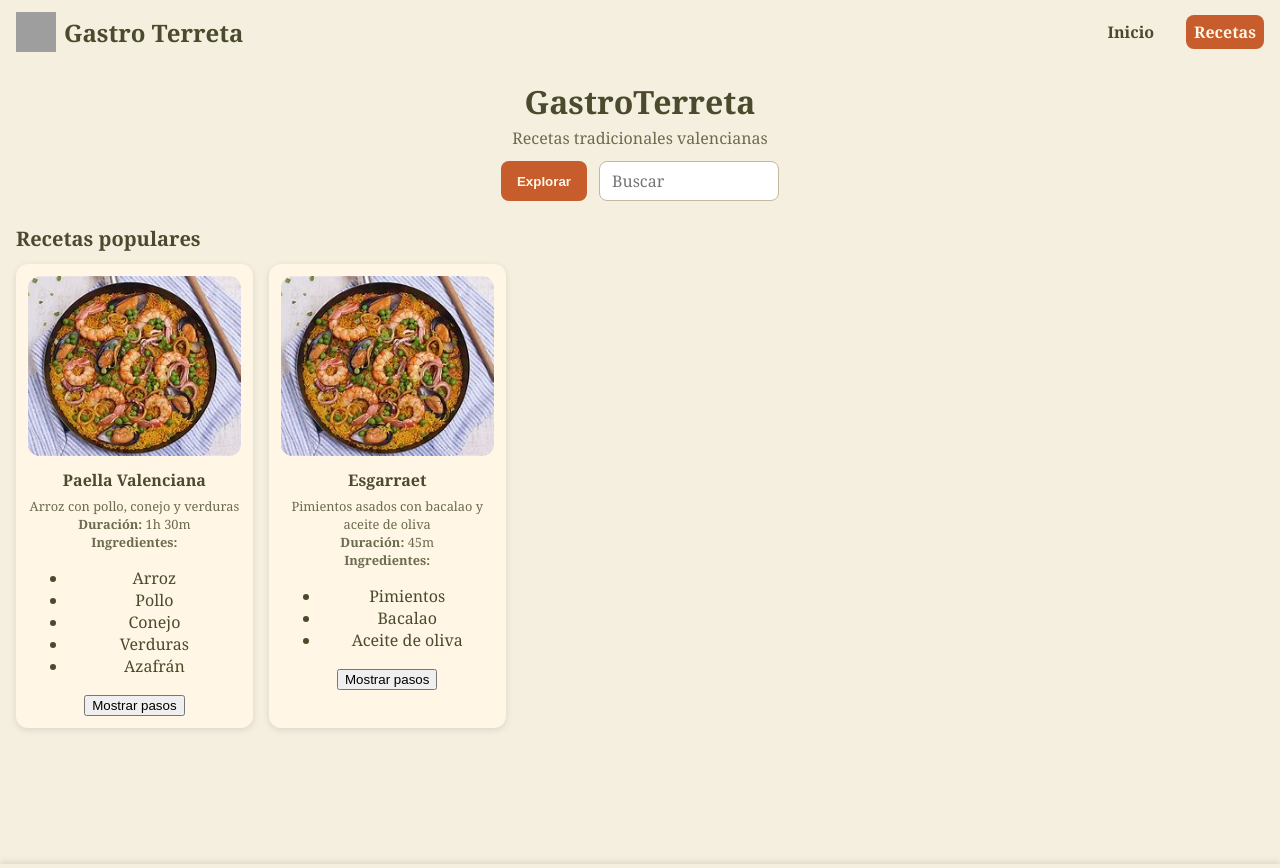
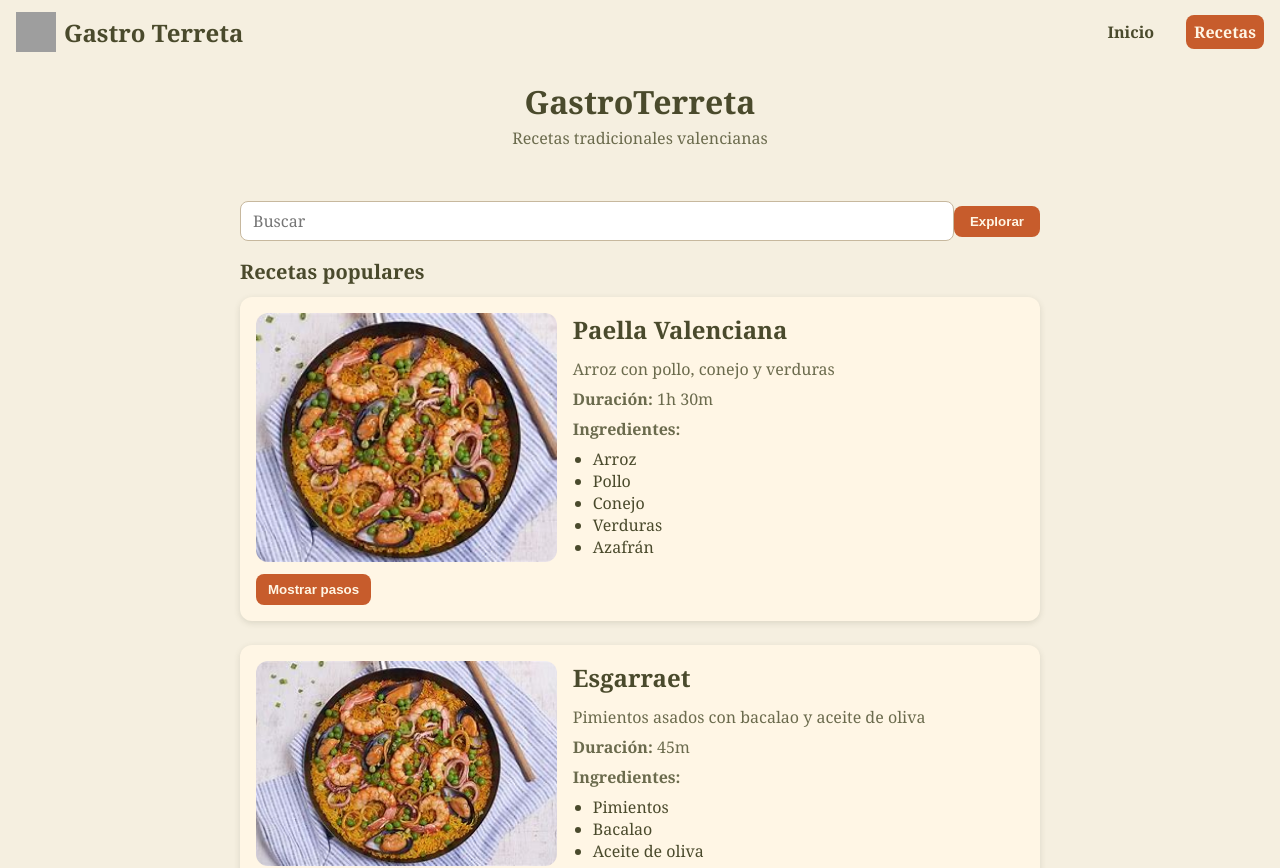
Before and after one commit to Pablops2219/LeviticoFrontEnd, an Angular app: page /recipes in a window 1280 px wide. Shown: the top 868 px of the page. Built offline with nearby package versions, Linux system fonts and the light colour scheme; grey boxes are pictures that could not be loaded.

Commit message:
ajuste distribucion componente listado

```diff
--- a/src/app/reciepe-list/reciepe-list.component.css
+++ b/src/app/reciepe-list/reciepe-list.component.css
@@ -6,6 +6,18 @@
   font-family: 'Georgia', serif;
   color: #4a4a2c;
   min-height: 100vh;
+  display: flex;
+  flex-direction: column; /* Aseguramos que los elementos estén uno debajo del otro */
+}
+
+.header-section {
+  display: flex;
+  flex-direction: column;
+  align-items: center;
+  gap: 16px;
+  width: 100%;
+  max-width: 800px;
+  margin: 0 auto;
 }
 
 .recipe-header {
@@ -26,11 +38,23 @@
   color: #6b6b4d;
 }
 
-.search-explore {
+.search-bar-container {
   display: flex;
-  justify-content: center;
-  gap: 12px;
-  margin-top: 8px;
+  justify-content: space-between;
+  align-items: center;
+  width: 100%;
+  max-width: 800px;
+  margin: 0 auto;
+}
+
+.search-bar-container input[type="search"] {
+  padding: 8px 12px;
+  border-radius: 8px;
+  border: 1px solid #c7b89e;
+  font-size: 1rem;
+  width: 100%; /* Ajusta el ancho según sea necesario */
+  font-family: 'Georgia', serif;
+  color: #4a4a2c;
 }
 
 .explore-btn {
@@ -48,14 +72,10 @@
   background-color: #a04a24;
 }
 
-input[type="search"] {
-  padding: 8px 12px;
-  border-radius: 8px;
-  border: 1px solid #c7b89e;
-  font-size: 1rem;
-  width: 180px;
-  font-family: 'Georgia', serif;
-  color: #4a4a2c;
+.popular-recipes {
+  width: 100%;
+  max-width: 800px;
+  margin: 0 auto;
 }
 
 .popular-recipes h2 {
@@ -66,42 +86,123 @@ input[type="search"] {
   text-align: left;
 }
 
-.recipes-grid {
-  display: grid;
-  grid-template-columns: repeat(auto-fill, minmax(220px, 1fr));
-  gap: 16px;
+.recipes-column {
+  display: flex;
+  flex-direction: column;
+  gap: 24px;
 }
 
 .recipe-card {
   background-color: #fff6e5;
   border-radius: 12px;
   box-shadow: 0 2px 6px rgba(74, 74, 44, 0.15);
-  padding: 12px;
+  padding: 16px;
   cursor: pointer;
   transition: transform 0.2s ease;
-  text-align: center;
+  text-align: left;
+  min-width: 100%; /* Todas las tarjetas tienen el mismo ancho */
+  max-width: 800px; /* Ancho máximo para responsividad */
+  margin: 0 auto; /* Centrar las tarjetas horizontalmente */
 }
 
 .recipe-card:hover {
-  transform: scale(1.05);
+  transform: scale(1.03);
 }
 
-.recipe-card img {
-  width: 100%;
-  height: 180px;
-  object-fit: cover;
-  border-radius: 12px;
-  margin-bottom: 8px;
+.recipe-card-content {
+  display: flex;
+  gap: 16px;
 }
 
-.recipe-card h3 {
-  font-size: 1rem;
-  margin: 0 0 6px 0;
+.recipe-image {
+  width: 40%;
+  height: auto;
+  border-radius: 12px;
+  object-fit: cover;
+}
+
+.recipe-info {
+  width: 60%;
+  display: flex;
+  flex-direction: column;
+  justify-content: flex-start;
+}
+
+.recipe-info h3 {
+  font-size: 1.5rem;
+  margin: 0 0 8px 0;
   color: #4a4a2c;
 }
 
-.recipe-card p {
-  font-size: 0.8rem;
+.recipe-info p {
+  font-size: 1rem;
   color: #6b6b4d;
+  margin: 4px 0;
+}
+
+.recipe-info ul {
+  padding-left: 20px;
+  margin: 4px 0;
+}
+
+.toggle-steps-btn {
+  margin-top: 12px;
+  background-color: #c75c2c;
+  border: none;
+  color: #fff6e5;
+  padding: 8px 12px;
+  border-radius: 8px;
+  font-weight: 600;
+  cursor: pointer;
+  transition: background-color 0.3s ease;
+}
+
+.toggle-steps-btn:hover {
+  background-color: #a04a24;
+}
+
+.steps-dropdown {
+  margin-top: 16px;
+  display: flex;
+  flex-direction: column;
+  gap: 16px;
+}
+
+.step-card {
+  background-color: #f9f4e9;
+  border-radius: 12px;
+  box-shadow: 0 1px 4px rgba(74, 74, 44, 0.1);
+  padding: 12px;
+  min-width: 100%; /* Todas las tarjetas de pasos tienen el mismo ancho */
+  max-width: 800px; /* Ancho máximo para responsividad */
+  margin: 0 auto; /* Centrar las tarjetas de pasos horizontalmente */
+}
+
+.step-card-content {
+  display: flex;
+  gap: 16px;
+  align-items: center;
+}
+
+.step-image {
+  width: 30%;
+  height: auto;
+  border-radius: 12px;
+  object-fit: cover;
+}
+
+.step-info {
+  width: 70%;
+}
+
+.step-info h4 {
+  margin: 0 0 6px 0;
+  color: #4a4a2c;
+  font-size: 1.2rem;
+}
+
+.step-info p {
   margin: 0;
+  color: #6b6b4d;
+  font-size: 1rem;
 }
--- a/src/app/reciepe-list/reciepe-list.component.html
+++ b/src/app/reciepe-list/reciepe-list.component.html
@@ -1,19 +1,22 @@
-<!-- Recipe List Page HTML inspired by provided images -->
 <div class="recipe-list-container">
+  <div class="header-section">
     <header class="recipe-header">
       <h1>GastroTerreta</h1>
       <p>Recetas tradicionales valencianas</p>
-    <div class="search-explore">
+    </header>
+    <div class="search-bar-container">
+      <input type="search" placeholder="Buscar" aria-label="Buscar recetas" />
       <button class="explore-btn">Explorar</button>
-      <input type="search" placeholder="Buscar" aria-label="Buscar recetas" />
     </div>
-  </header>
+  </div>
 
   <section class="popular-recipes">
     <h2>Recetas populares</h2>
-    <div class="recipes-grid">
+    <div class="recipes-column">
       <div class="recipe-card" *ngFor="let recipe of popularRecipes; let i = index">
-        <img [src]="recipe.img" [alt]="recipe.title" />
+        <div class="recipe-card-content">
+          <img [src]="recipe.img" [alt]="recipe.title" class="recipe-image" />
+          <div class="recipe-info">
             <h3>{{ recipe.title }}</h3>
             <p>{{ recipe.description }}</p>
             <p><strong>Duración:</strong> {{ recipe.duration }}</p>
@@ -21,14 +24,20 @@
             <ul>
               <li *ngFor="let ingredient of recipe.ingredients">{{ ingredient }}</li>
             </ul>
-        <button (click)="toggleSteps(i)">
+          </div>
+        </div>
+        <button (click)="toggleSteps(i)" class="toggle-steps-btn">
           {{ expandedRecipeIndex === i ? 'Ocultar pasos' : 'Mostrar pasos' }}
         </button>
         <div *ngIf="expandedRecipeIndex === i" class="steps-dropdown">
           <div *ngFor="let step of recipe.steps" class="step-card">
+            <div class="step-card-content">
+              <img [src]="step.img" [alt]="step.name" class="step-image" />
+              <div class="step-info">
                 <h4>{{ step.name }}</h4>
-            <img [src]="step.img" [alt]="step.name" />
                 <p>{{ step.description }}</p>
+              </div>
+            </div>
           </div>
         </div>
       </div>
```
Lines whose indentation alone changed are shown as unchanged.
